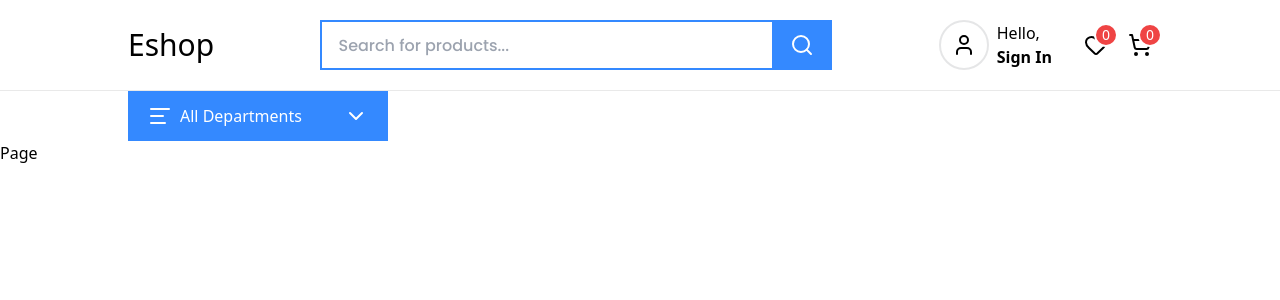
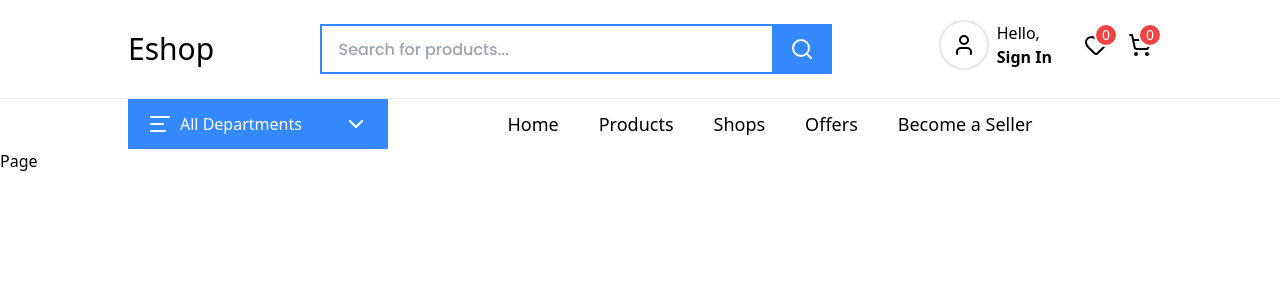
Before and after one commit to adityakashyap5047/eshop, a Next.js app in the folder apps/user-ui/: page / in a window 1280 px wide. Shown: the top 300 px of the page. Built offline with nearby package versions, Linux system fonts and the light colour scheme.

Commit message:
completed the header component

```diff
--- /dev/null
+++ b/apps/user-ui/src/configs/constants.tsx
@@ -0,0 +1,22 @@
+export const navItems: NavItemsTypes[] = [
+    {
+        title: "Home",
+        href: "/"
+    },
+    {
+        title: "Products",
+        href: "/products"
+    },
+    {
+        title: "Shops",
+        href: "/shops"
+    },
+    {
+        title: "Offers",
+        href: "/offers"
+    },
+    {
+        title: "Become a Seller",
+        href: "/become-seller"
+    }
+]
--- /dev/null
+++ b/apps/user-ui/src/configs/global.d.ts
@@ -0,0 +1,4 @@
+type NavItemsTypes = {
+    title: string;
+    href: string;
+}
--- a/apps/user-ui/src/shared/widgets/header/header-bottom.tsx
+++ b/apps/user-ui/src/shared/widgets/header/header-bottom.tsx
@@ -1,6 +1,8 @@
 "use client";
 
-import { AlignLeft, ChevronDown } from "lucide-react";
+import { navItems } from "apps/user-ui/src/configs/constants";
+import { AlignLeft, ChevronDown, ChevronUp, HeartIcon, ShoppingCartIcon, UserIcon } from "lucide-react";
+import Link from "next/link";
 import { useEffect, useState } from "react";
 
 const HeaderBottom = () => {
@@ -35,7 +37,7 @@ const HeaderBottom = () => {
                     <AlignLeft color="#fff" />
                     <span className="text-white font-medium">All Departments</span>
                 </div>
-                <ChevronDown color="#fff" />
+                {!show ? <ChevronDown color="#fff" /> : <ChevronUp color="#fff" />}
             </div>
 
             {/* Dropdown Menu  */}
@@ -44,6 +46,43 @@ const HeaderBottom = () => {
 
                 </div>
             )}
+
+            {/* Navigation Links */}
+            <div className="flex items-center">
+                {navItems.map((i: NavItemsTypes, index: number) => (
+                    <Link className="px-5 font-medium text-lg" key={index} href={i.href}>{i.title}</Link>
+                ))}
+            </div>
+
+            <div>
+                {isSticky && (
+                    <div className='flex items-center pb-2 gap-8'>
+                        <div className="flex items-center gap-2">
+                            <Link href={"/login"} className='border-2 w-[50px] h-[50px] flex items-center justify-center rounded-full border-[#010f1c1a]'>
+                                <UserIcon />
+                            </Link>
+                            <Link href={"/login"}>
+                                <span className='block font-medium'>Hello, </span>
+                                <span className='font-semibold'>Sign In</span>
+                            </Link>
+                        </div>
+                        <div className="flex items-center gap-5">
+                            <Link href={"/wishlist"} className="relative">
+                                <HeartIcon />
+                                <div className='w-6 h-6 border-2 border-white bg-red-500 rounded-full flex items-center justify-center absolute top-[-10px] right-[-10px]'>
+                                    <span className='text-white font-medium text-sm'>0</span>
+                                </div>
+                            </Link>
+                            <Link href={"/cart"} className="relative">
+                                <ShoppingCartIcon />
+                                <div className='w-6 h-6 border-2 border-white bg-red-500 rounded-full flex items-center justify-center absolute top-[-10px] right-[-10px]'>
+                                    <span className='text-white font-medium text-sm'>0</span>
+                                </div>
+                            </Link>
+                        </div>
+                    </div>
+                )}
+            </div>
         </div>
     </div>
   )
--- a/apps/user-ui/src/shared/widgets/header/header.tsx
+++ b/apps/user-ui/src/shared/widgets/header/header.tsx
@@ -22,7 +22,7 @@ const Header = () => {
                     <Search color='#fff' />
                 </div>
             </div>
-            <div className='flex items-center gap-8'>
+            <div className='flex items-center pb-2 gap-8'>
                 <div className="flex items-center gap-2">
                     <Link href={"/login"} className='border-2 w-[50px] h-[50px] flex items-center justify-center rounded-full border-[#010f1c1a]'>
                         <UserIcon />
```
